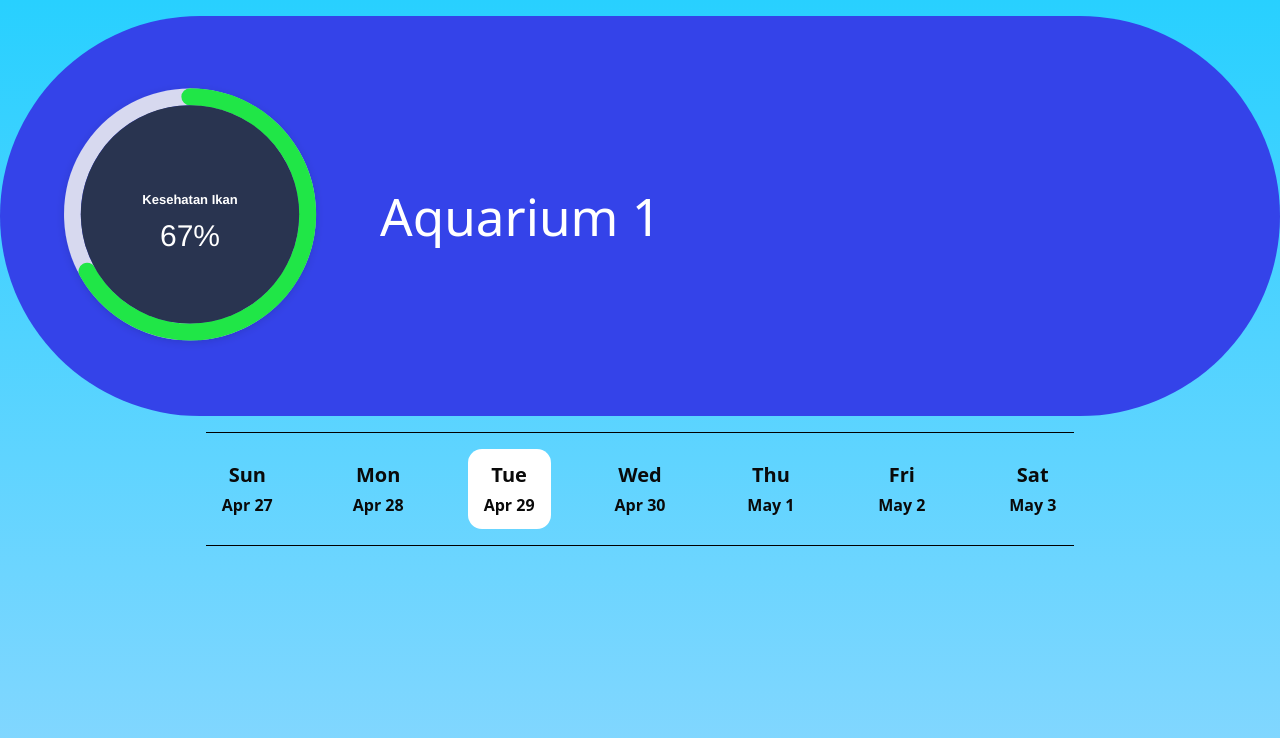
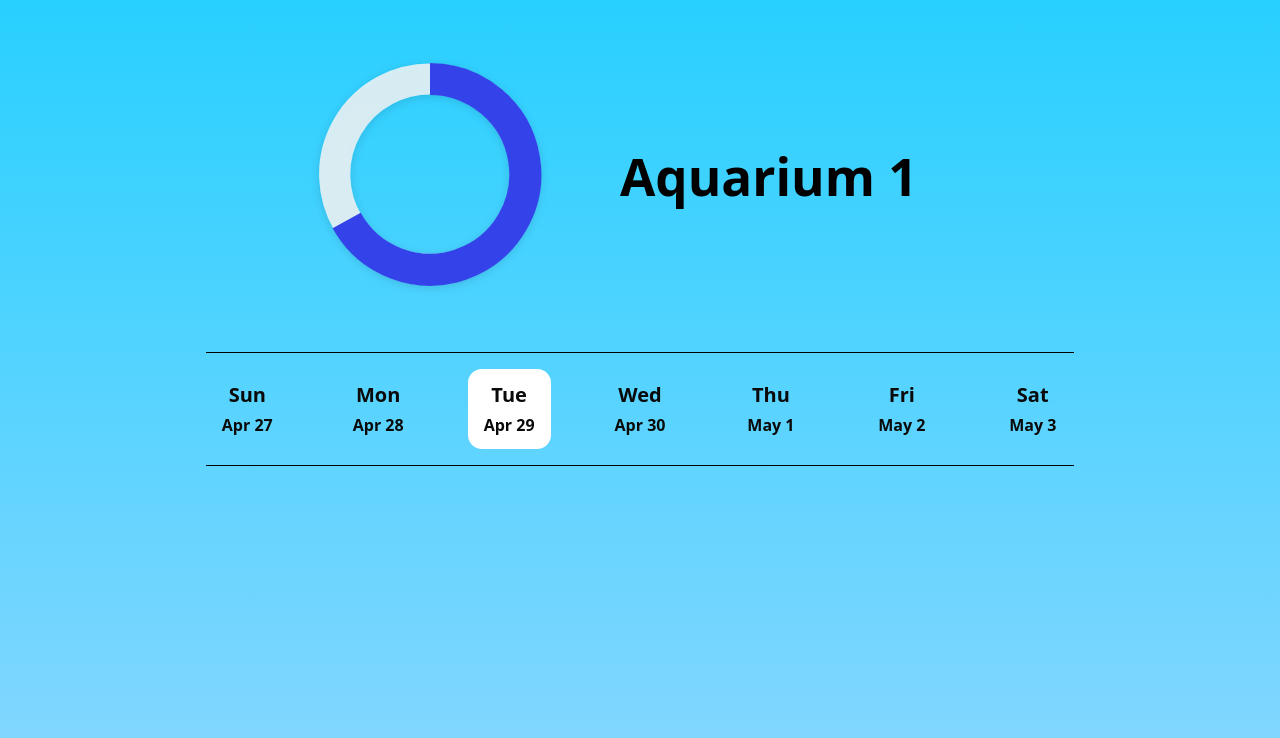
Before and after one commit to bigguydunk/Aquaminder, a React (Vite) app in the folder REAL/Aqua/Aquaminder/: page / in a window 1280 px wide. Shown: the top 738 px of the page. Built offline with nearby package versions, Linux system fonts and the light colour scheme.

Commit message:
made ui more accurate to hifi

```diff
--- a/REAL/Aqua/Aquaminder/src/Chart.css
+++ b/REAL/Aqua/Aquaminder/src/Chart.css
@@ -18,16 +18,16 @@
     background-color: rgb(244, 247, 249);
   }
 
-.donut {
+  .donut {
     display: flex; /* Centers the chart vertically and horizontally */
-    height: 25em;
+    justify-content: left;
     align-items: center;
-    will-change: filter;
-    transition: filter 300ms;
-    background-color: #3443E9;
+    height: 20em; /* Reduced height */
+    width: 50em; /* Reduced width */
     color: white;
-    border-radius: 1000px;
-  }
+    border-radius: 20%; /* Ensures it's a perfect circle */
+    margin: auto; /* Centers within its parent container */
+}
 
 @theme inline {
     --radius-sm: calc(var(--radius) - 4px);
--- a/REAL/Aqua/Aquaminder/src/HomeChart.tsx
+++ b/REAL/Aqua/Aquaminder/src/HomeChart.tsx
@@ -18,15 +18,16 @@ class RadialBar extends Component<{}, RadialBarState> {
                     height: 280,
                     type: "radialBar",
                 },
-                colors: ["#20E647"],
+                colors: ["#3443E9"], // Updated color
                 plotOptions: {
                     radialBar: {
                         hollow: {
                             margin: 0,
-                            size: "70%",
-                            background: "#293450",
+                            size: "50%",
+                            background: "transparent", // Set to transparent
                         },
                         track: {
+
                             dropShadow: {
                                 enabled: true,
                                 top: 2,
@@ -38,13 +39,16 @@ class RadialBar extends Component<{}, RadialBarState> {
                         dataLabels: {
                             name: {
                                 offsetY: -10,
-                                color: "#fff",
-                                fontSize: "13px",
+                                color: "#black",
+                                fontSize: "20px",
+                                fontWeight: "bold",
+                                show: false,
                             },
                             value: {
-                                color: "#fff",
-                                fontSize: "30px",
-                                show: true,
+                                color: "#black",
+                                fontSize: "40px",
+                                fontWeight: "bold",
+                                show: false,
                             },
                         },
                     },
@@ -54,12 +58,11 @@ class RadialBar extends Component<{}, RadialBarState> {
                     gradient: {
                         shade: "dark",
                         type: "vertical",
-                        gradientToColors: ["#20E647"],
+                        gradientToColors: ["#3443E9"], // Updated gradient color
                         stops: [0, 100],
                     },
                 },
                 stroke: {
-                    lineCap: "round",
                 },
                 labels: ["Kesehatan Ikan"],
             },
@@ -76,7 +79,7 @@ class RadialBar extends Component<{}, RadialBarState> {
                     type="radialBar"
                     width="380"
                 />
-                <h1>Aquarium 1</h1>
+                <h1 style={{ color: 'black', fontWeight: 'bold' }}>Aquarium 1</h1>
             </div>
         );
     }
```
